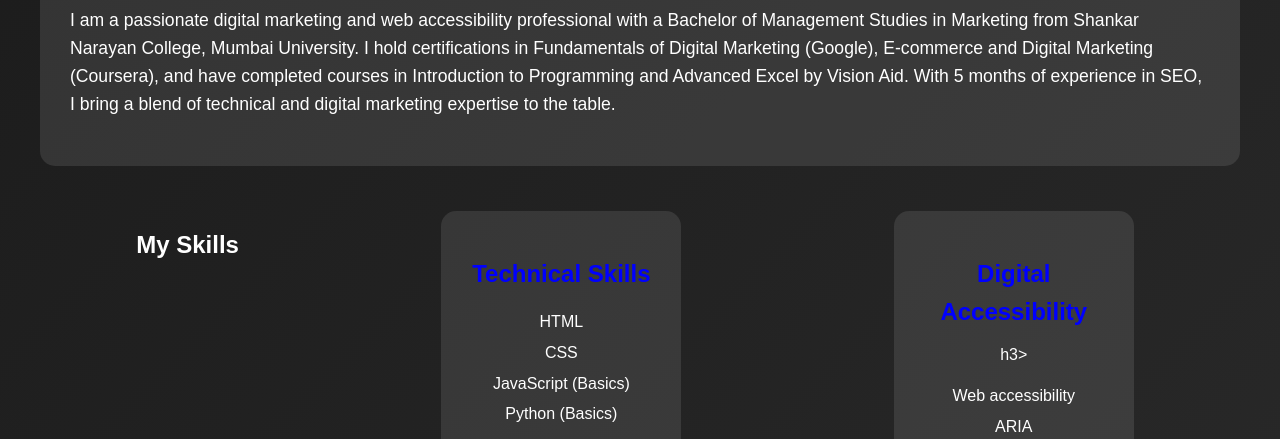
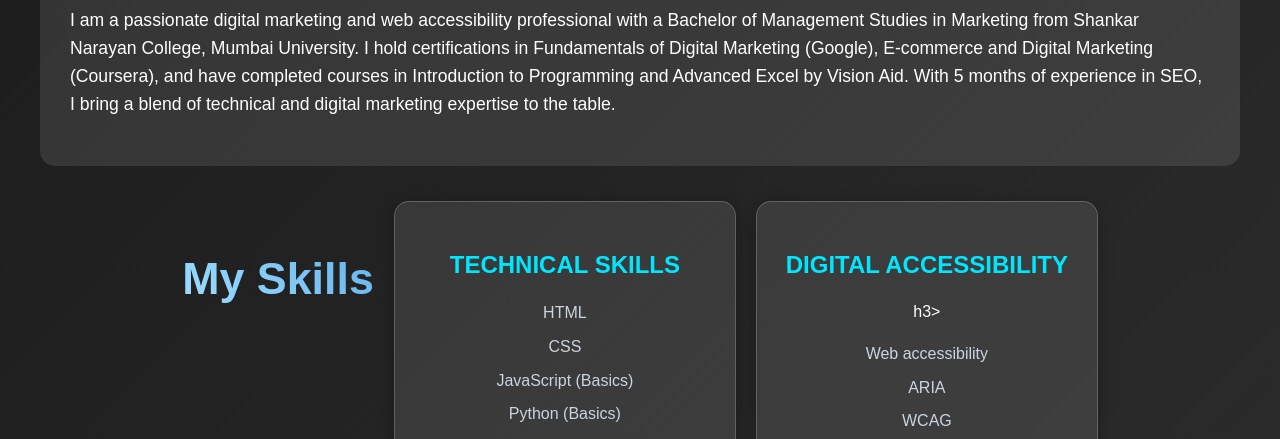
Before and after one commit to dilippariyar/Demo, a plain HTML site: page index.html in a window 1280 px wide. Shown: the part 493-932 px from the top of the page. Drawn offline with Linux system fonts and the light colour scheme.

Commit message:
Update index.html
updated internal css for centeting alignment of skills section

```diff
--- a/index.html
+++ b/index.html
@@ -202,21 +202,31 @@
         }
 
         /* Skills Section */
+/* Skills Section Container */
 .skills {
-            display: flex;
-            justify-content: space-around;
-            flex-wrap: wrap;
+    display: flex; /* Enables Flexbox for arranging children in a row */
+    justify-content: center; /* Centers the skill cards horizontally as a group */
+    align-items: flex-start; /* Aligns items to the start of the cross-axis (top) */
+    flex-wrap: wrap; /* Allows items to wrap to the next line on smaller screens (for responsiveness) */
+    gap: 20px; /* NEW: Adds space between skill cards */
     margin-bottom: 40px;
+    padding: 0 20px; /* NEW: Add some horizontal padding to prevent cards from touching edges */
 }
 
+/* Individual Skill Card */
 .skill-card {
     background: rgba(255, 255, 255, 0.1);
     padding: 20px;
     border-radius: 15px;
-            width: 200px;
-            margin: 10px;
+    /* Use flex-basis for responsive column distribution */
+    flex-basis: calc(33.333% - 20px); /* UPDATED: Aims for 3 columns, accounting for gap */
+    max-width: 300px; /* NEW: Optional: Prevent cards from becoming too wide on very large screens */
+    flex-grow: 1; /* NEW: Allows cards to grow and fill available space */
+    margin: 0; /* UPDATED: Remove individual card margins now that gap handles spacing */
     text-align: center;
     animation: float 4s infinite ease-in-out;
+    border: 1px solid rgba(255, 255, 255, 0.2); /* NEW: Added subtle border for definition */
+    box-shadow: 0 4px 15px rgba(0, 0, 0, 0.3); /* NEW: Enhanced shadow */
 }
 
 @keyframes float {
@@ -230,8 +240,9 @@
 
 .skill-card h3 {
     font-size: 1.5rem;
-            margin-bottom: 10px;
-            color: #00f;
+    margin-bottom: 15px; /* UPDATED: Increased margin for better spacing */
+    color: #00e6ff; /* UPDATED: Changed color for better contrast/theming */
+    text-transform: uppercase; /* NEW: Added for subtle styling */
 }
 
 .skill-card ul {
@@ -241,7 +252,34 @@
 
 .skill-card ul li {
     font-size: 1rem;
-            margin: 5px 0;
+    margin: 8px 0; /* UPDATED: Adjusted margin for list items */
+    color: #cbd5e0; /* NEW: Softer text color */
+}
+
+/* Section Title (assuming it's an h2 for "My Skills") */
+/* If your h2 is directly inside the container that has .section-title,
+   you can modify .section-title directly. Otherwise, you might need a
+   specific class for the "My Skills" heading. */
+.section-title { /* Assuming this class is on your "My Skills" h2 */
+    text-align: center; /* UPDATED: Centers the heading */
+    font-size: 2.8rem; /* NEW: Adjusted font size */
+    margin-bottom: 50px; /* NEW: Space below the heading */
+    background: linear-gradient(45deg, #a0dfff, #63b3ed); /* NEW: Example gradient color for headings */
+    -webkit-background-clip: text; /* NEW: For gradient text */
+    background-clip: text; /* NEW: For gradient text */
+    color: transparent; /* NEW: Makes text transparent to show gradient */
+}
+
+/* Responsive adjustments for smaller screens */
+@media (max-width: 768px) {
+    .skill-card {
+        flex-basis: calc(50% - 20px); /* UPDATED: Two columns on tablets */
+    }
+}
+
+@media (max-width: 480px) {
+    .skill-card {
+        flex-basis: 100%; /* UPDATED: One column on small mobile screens */
     }
 
         /* Experience Section */
@@ -474,7 +512,7 @@
 
         <section aria-labelledby="skill-title">
         <div class="skills" id="skills-section">
-            <h2 id="skill-title">My Skills</h2>
+            <h2 class="section-title" id="skill-title">My Skills</h2>
             <div class="skill-card">
                 <h3>Technical Skills</h3>
                 <ul>
```
Lines whose indentation alone changed are shown as unchanged.
